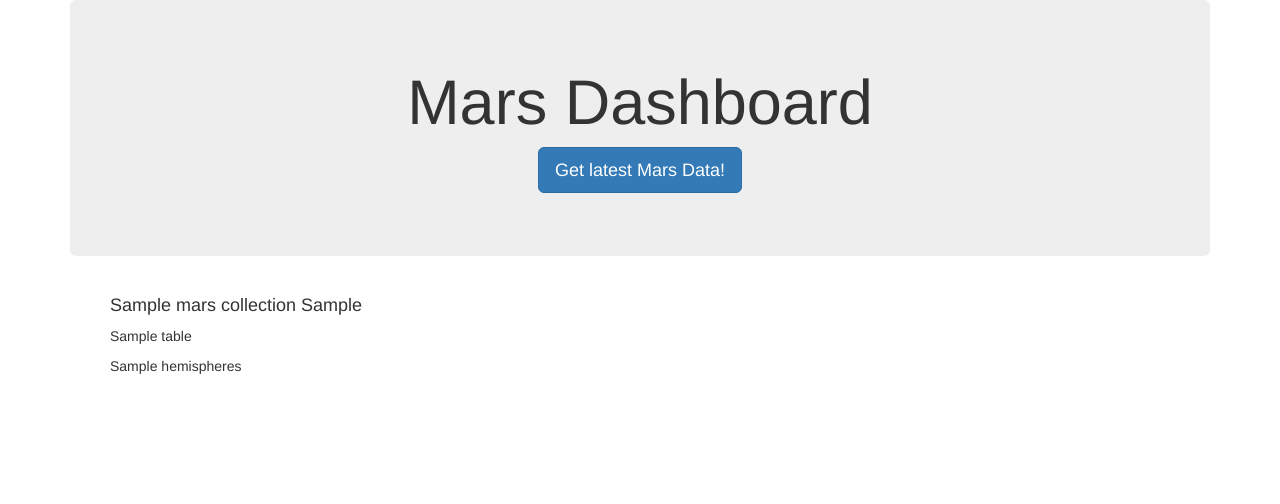
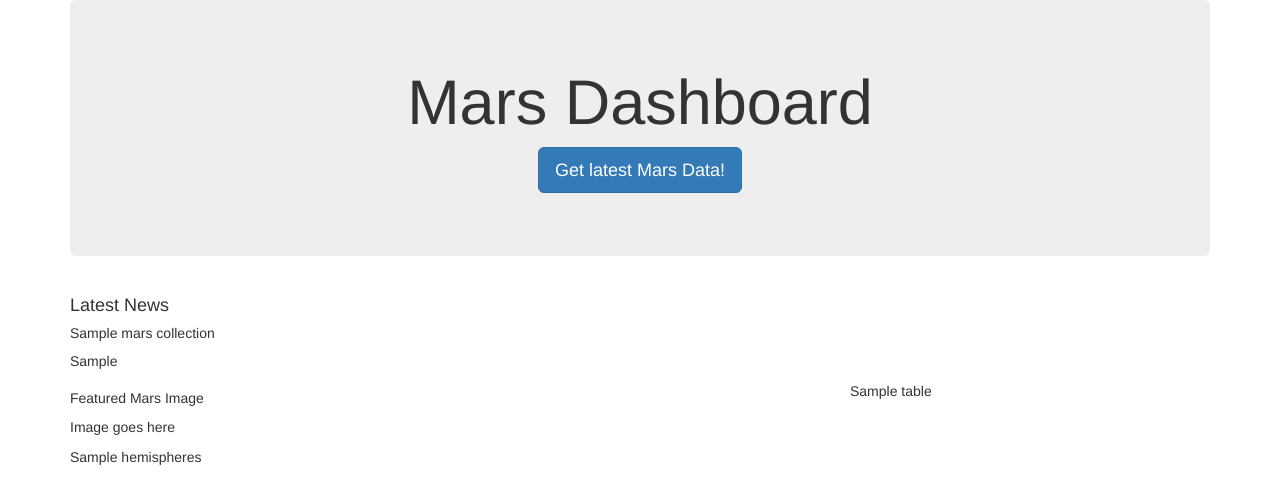
Before and after one commit to acsours/web-scraping-challenge, a Flask app: page / in a window 1280 px wide. Shown: the top 504 px of the page. Run offline with Flask 2, Linux system fonts and the light colour scheme; a database or web service that is not in the repository returns one stand-in record (values such as "Sample title"); some libraries are stand-ins or nearby versions.

Commit message:
bootstrap columns added

```diff
--- a/Mission_to_Mars/app.py
+++ b/Mission_to_Mars/app.py
@@ -27,9 +27,11 @@ def scraper():
     mars_dict = scrape_mars.scrape()
     # update collection with the mars_dict
     # {} no filter meants update everything, upsert will override, you are updating it with your mars dictionary with 2 keys
+    # collection.drop() ??
     collection.update({}, mars_dict, upsert=True)
     # after it calls the scrape method, redirect to the homepage
     return redirect("/", code=302)
+    print('Scraping complete')
 
 
 if __name__ == "__main__":
--- a/Mission_to_Mars/scrape_mars.py
+++ b/Mission_to_Mars/scrape_mars.py
@@ -74,7 +74,8 @@ def scrape():
 
     #     go back to original page to follow next link
         browser.visit(url_4)
-    mars_data['hemispheres']=img_dict_list
+        mars_data['hemispheres']=img_dict_list
+
 
     browser.quit()
 
--- a/Mission_to_Mars/templates/index.html
+++ b/Mission_to_Mars/templates/index.html
@@ -20,13 +20,32 @@
     <!-- Mars Info -->
     <div class="row" id="news_article">
       <div class="col-md-12">
-        <ul>
-            <h4 class="heading">{{mars_stuff.news_title}} {{mars_stuff.news_p}}</h4>
-            <p>{{mars_stuff.table}}</p>
-            <p>{{mars_stuff.hemispheres}}</p>
-        </ul>
+            <h4 class="heading">Latest News</h4>
+            <h5>{{mars_stuff.news_title}}</h5>
+            <p>{{mars_stuff.news_p}}</p>
+      </div>
     </div>
+
+    <div class="row" id=second_row>
+      <div class="col-md-8">
+            <h5>Featured Mars Image</h5>
+            <p>Image goes here </p>
+      </div>
+      <div class="col-md-4">
+            {{mars_stuff.table}}
+      </div>
     </div>
+
+    <div class="row" id="hemispheres">
+      <div class="col-md-12">
+        <p>{{mars_stuff.hemispheres}}</p>
+
+      </div>
+    </div>
+
+
+
+
 
   </div>
 </body>
```
Also changed, not shown: 1 other file.
